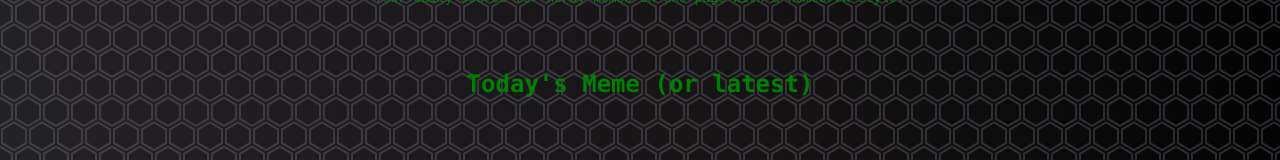
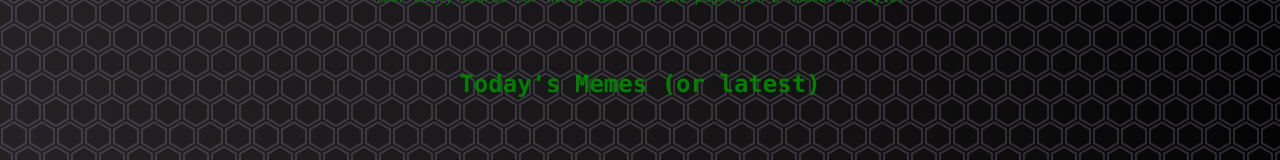
Before and after one commit to codebreaker314/Memes, a plain HTML site: page index.html in a window 1280 px wide. Shown: the part 329-489 px from the top of the page. Drawn offline with Linux system fonts and the light colour scheme.

Commit message:
Update index.html

```diff
--- a/index.html
+++ b/index.html
@@ -55,7 +55,7 @@ p {
     <br><br><br><br>
     </p>
 <h2>
-Today's Meme (or latest)
+Today's Memes (or latest)
 <br>
 </h2>
 <img src="https://www.siliconrepublic.com/wp-content/uploads/2015/06/Maths-memes-03.jpg" class="center">
```
